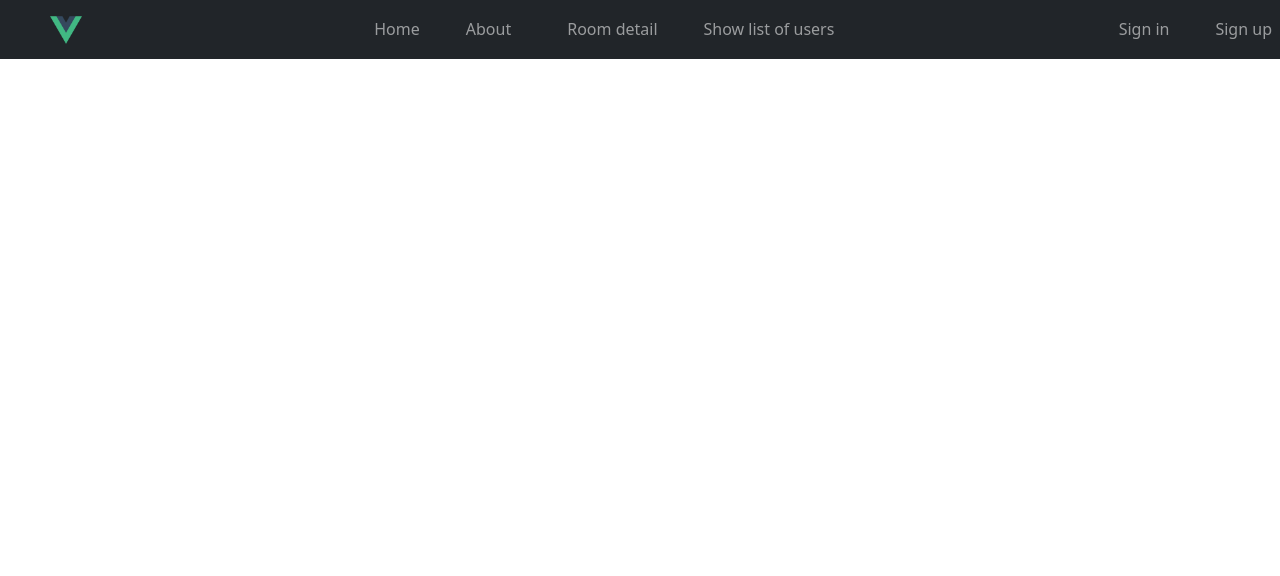
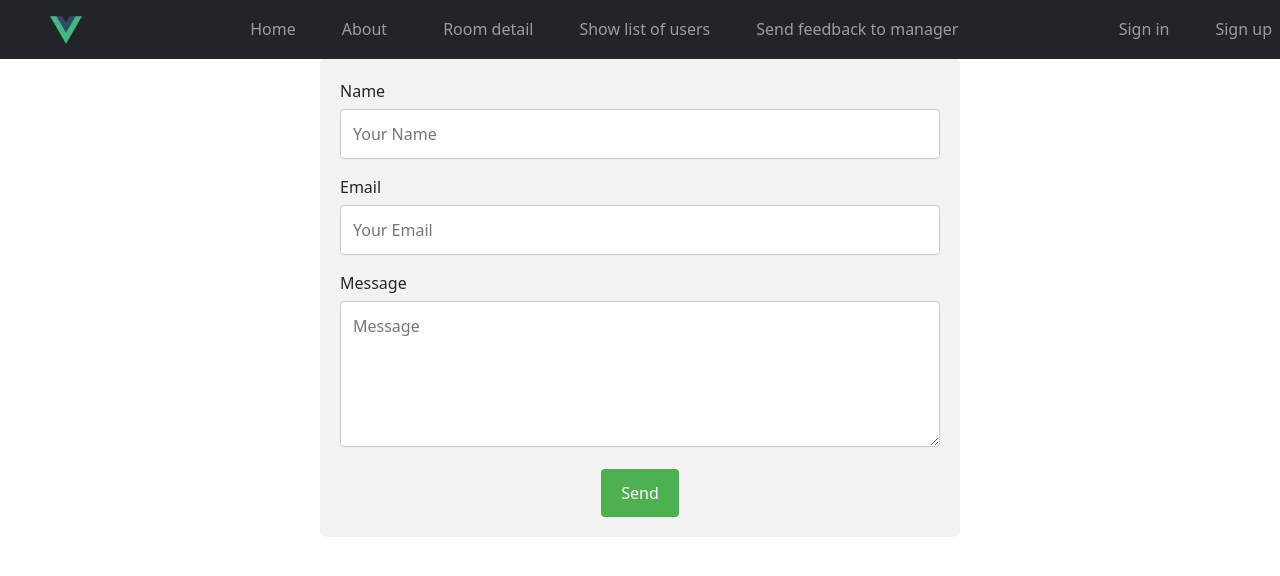
Before and after one commit to idiosyncrasy00/Group2Proj, a Vue app in the folder client/: page /Feedback in a window 1280 px wide. Shown: the top 576 px of the page. Built offline with nearby package versions, Linux system fonts and the light colour scheme; no server answers.

Commit message:
Create a feedback page

```diff
--- a/client/src/components/Nav.vue
+++ b/client/src/components/Nav.vue
@@ -31,6 +31,9 @@
       </li>
       <li class="nav-item">
         <a href="/UserList" class="nav-link">Show list of users</a>
+      </li>
+      <li class="nav-item">
+        <a href="/Feedback" class="nav-link">Send feedback to manager</a>
       </li>
     </ul>
     <ul class="navbar-nav" margin-left="20px" v-if="!user">
--- a/client/src/router/index.js
+++ b/client/src/router/index.js
@@ -50,6 +50,11 @@
     path: '/UserList',
     name: 'UserList',
     component: () => import('../views/UserList.vue'),
+  },
+  {
+    path: '/Feedback',
+    name: 'Feedback',
+    component: () => import('../views/Feedback.vue'),
   }
 ]
 
--- /dev/null
+++ b/client/src/views/Feedback.vue
@@ -0,0 +1,84 @@
+<template>
+  <div class="container">
+        <form>
+          <label>Name</label>
+          <input
+            type="text"
+            v-model="name"
+            name="name"
+            placeholder="Your Name"
+          >
+          <label>Email</label>
+          <input
+            type="email"
+            v-model="email"
+            name="email"
+            placeholder="Your Email"
+            >
+          <label>Message</label>
+          <textarea
+            name="message"
+            v-model="message"
+            cols="30" rows="5"
+            placeholder="Message">
+          </textarea>
+
+          <input type="submit" value="Send">
+        </form>
+    </div>
+</template>
+
+<script>
+export default {
+name: 'Feedback',
+  data() {
+    return {
+      name: '',
+      email: '',
+      message: ''
+    }
+  },
+}
+</script>
+
+<style scoped>
+* {box-sizing: border-box;}
+
+.container {
+  display: block;
+  margin:auto;
+  text-align: center;
+  border-radius: 5px;
+  background-color: #f2f2f2;
+  padding: 20px;
+  width: 50%;
+}
+
+label {
+  float: left;
+}
+
+input[type=text], [type=email], textarea {
+  width: 100%;
+  padding: 12px;
+  border: 1px solid #ccc;
+  border-radius: 4px;
+  box-sizing: border-box;
+  margin-top: 6px;
+  margin-bottom: 16px;
+  resize: vertical;
+}
+
+input[type=submit] {
+  background-color: #4CAF50;
+  color: white;
+  padding: 12px 20px;
+  border: none;
+  border-radius: 4px;
+  cursor: pointer;
+}
+
+input[type=submit]:hover {
+  background-color: #45a049;
+}
+</style>
```
